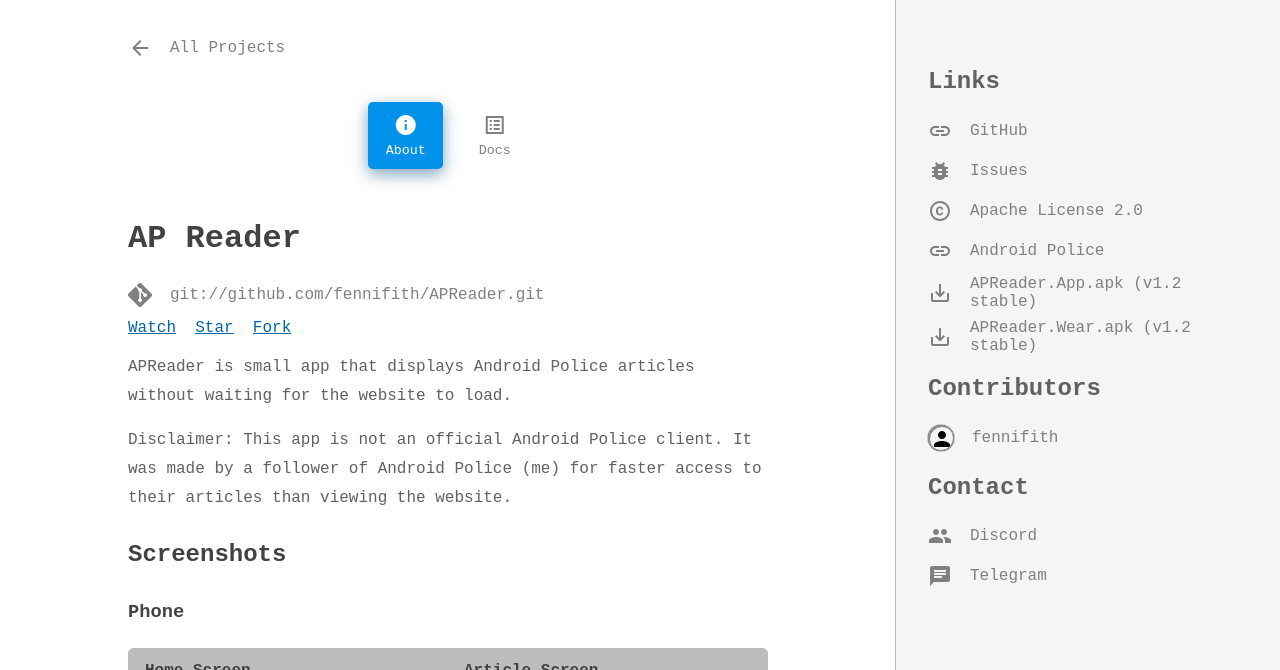
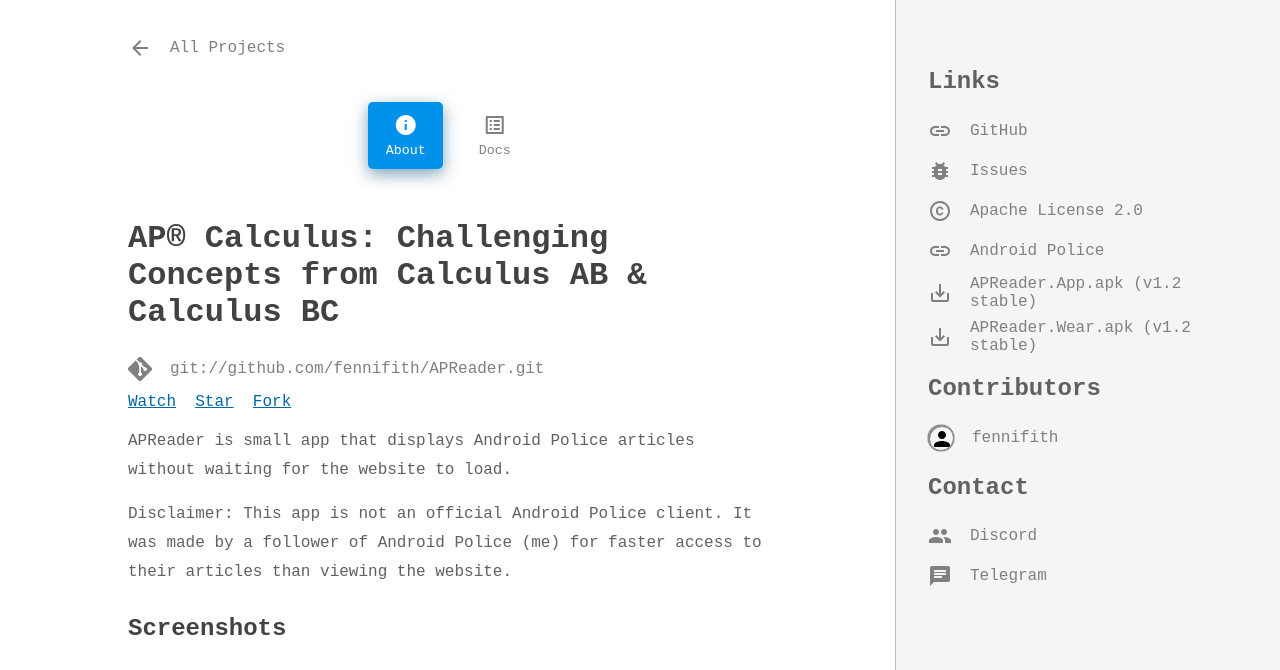
Before and after one commit to SarthakSwaroop/sarthakswaroop.github.io, a Jekyll site: the page built from _projects/APMATHS.md, in a window 1280 px wide and 900 px high, cut to the strip 0-670 px from the top of the window. Built offline with Jekyll 4.4.1, drawn with Linux system fonts in a browser that asks for light colours; nearby versions of some CDN libraries; some web fonts are replaced; comment, search, counter and statistics services are not loaded; a style sheet for code colours, icons or effects is not loaded.

Commit message:
Update APMATHS.md

```diff
--- a/_projects/APMATHS.md
+++ b/_projects/APMATHS.md
@@ -1,7 +1,7 @@
 ---
 layout: "project"
 type: "online-courses"
-title: "AP Reader"
+title: "AP® Calculus: Challenging Concepts from Calculus AB & Calculus BC"
 description: "A small app that displays Android Police articles without waiting for the website to load."
 icon: "https://raw.githubusercontent.com/fennifith/APReader/master/app/src/main/ic_launcher-web.png"
 repo: "fennifith/APReader"
```
